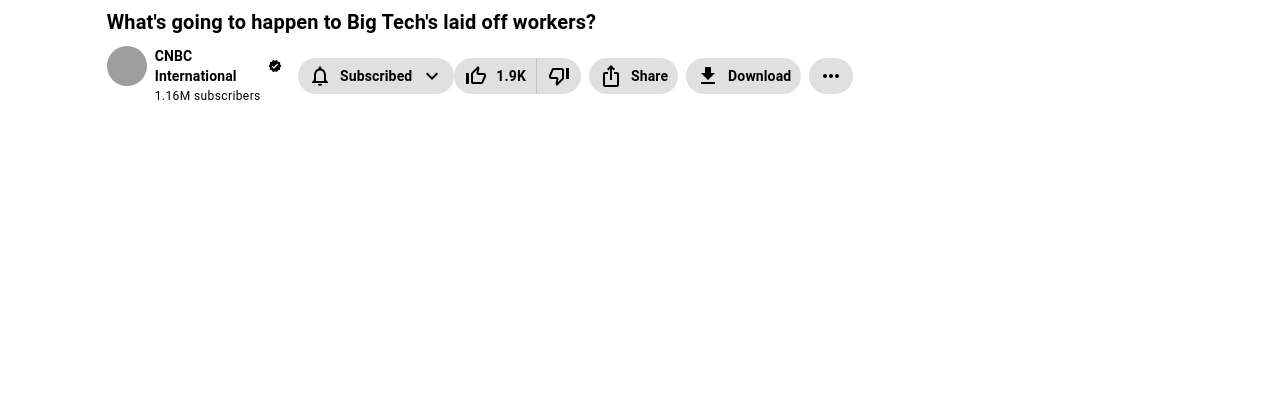
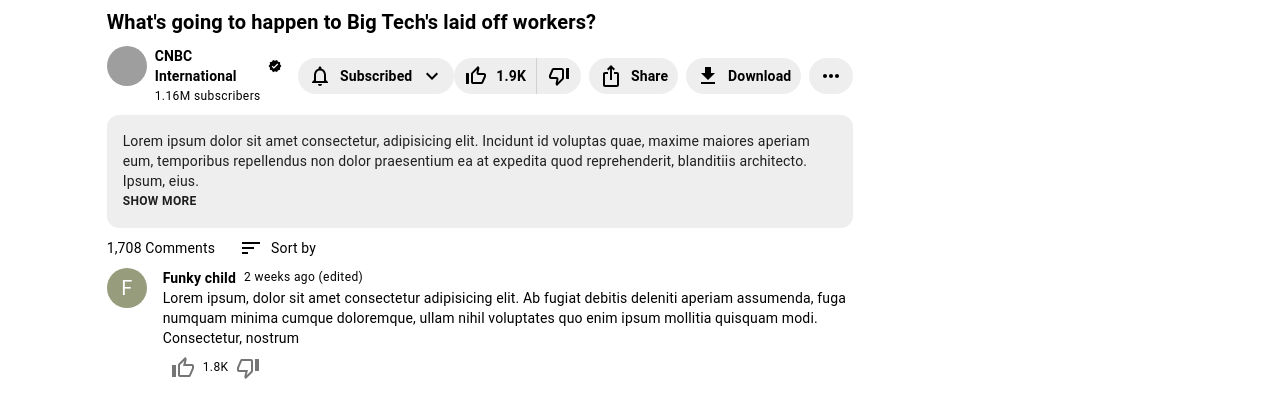
Before and after one commit to andrianarivo/youtube-player-clone, a React (Create React App) app: page / in a window 1280 px wide. Shown: the part 502-912 px from the top of the page. Before the commit the page ends 800 px from the top, so only its background shows below. Built offline with nearby package versions, Linux system fonts and the light colour scheme; grey boxes are pictures that could not be loaded.

Commit message:
finished one side of final output

```diff
--- a/src/App.tsx
+++ b/src/App.tsx
@@ -3,10 +3,23 @@ import ExpandMoreIcon from '@mui/icons-material/ExpandMore';
 import IosShareIcon from '@mui/icons-material/IosShare';
 import MoreHorizIcon from '@mui/icons-material/MoreHoriz';
 import NotificationsOutlinedIcon from '@mui/icons-material/NotificationsOutlined';
-import { Grid, Stack, styled, Typography, useTheme } from '@mui/material';
+import SortIcon from '@mui/icons-material/Sort';
+import {
+  Box,
+  ButtonBase,
+  Collapse,
+  Grid,
+  Paper,
+  Stack,
+  styled,
+  Typography,
+  useTheme,
+} from '@mui/material';
 import * as React from 'react';
+import { useState } from 'react';
 import ChannelAvatar from './components/ChannelAvatar';
 import ChipButton from './components/ChipButton';
+import Comment from './components/Comment';
 import LikeDislikeButton from './components/LikeDislikeButton';
 import PrimarySearchAppBar from './components/PrimarySearchAppBar';
 import YTPlayer from './components/YTPlayer';
@@ -18,6 +31,12 @@ const StyledTypography = styled(Typography)(({ theme }) => ({
 
 function App() {
   const theme = useTheme();
+  const [showMore, setShowMore] = useState(false);
+
+  const handleShowMore = () => {
+    setShowMore(!showMore);
+  };
+
   return (
     <Stack>
       <PrimarySearchAppBar />
@@ -78,6 +97,98 @@ function App() {
                 </ChipButton>
               </Stack>
             </Stack>
+            <Box>
+              <Paper
+                elevation={0}
+                sx={{
+                  backgroundColor: theme.palette.grey[200],
+                  borderRadius: '12px',
+                  padding: theme.spacing(2),
+                }}
+              >
+                <Typography variant='body2'>
+                  Lorem ipsum dolor sit amet consectetur, adipisicing elit.
+                  Incidunt id voluptas quae, maxime maiores aperiam eum,
+                  temporibus repellendus non dolor praesentium ea at expedita
+                  quod reprehenderit, blanditiis architecto. Ipsum, eius.
+                </Typography>
+                <Collapse in={showMore} unmountOnExit timeout='auto'>
+                  <Typography variant='body2'>
+                    Lorem ipsum dolor sit amet consectetur, adipisicing elit.
+                    Incidunt id voluptas quae, maxime maiores aperiam eum,
+                    temporibus repellendus non dolor praesentium ea at expedita
+                    quod reprehenderit, blanditiis architecto. Ipsum, eius.
+                    Lorem ipsum dolor sit, amet consectetur adipisicing elit.
+                    Voluptatibus omnis, veniam at qui quasi, ipsam numquam
+                    voluptatum nihil nisi error odit soluta tempore non placeat
+                    suscipit exercitationem excepturi minima mollitia. Lorem
+                    ipsum dolor, sit amet consectetur adipisicing elit. Cumque
+                    illum vitae nesciunt aliquid maxime, reiciendis, animi,
+                    explicabo velit itaque magnam provident reprehenderit aut
+                    quos eos. Vero ratione harum nesciunt corporis. Lorem ipsum
+                    dolor sit amet consectetur, adipisicing elit. Voluptatem
+                    optio assumenda laborum repudiandae rem tempore aut
+                    consequatur tenetur minus voluptatum, placeat hic laudantium
+                    perspiciatis quis repellendus saepe dignissimos eius
+                    deserunt.
+                  </Typography>
+                </Collapse>
+                <ButtonBase onClick={handleShowMore}>
+                  <Typography
+                    variant='button'
+                    sx={{
+                      fontWeight: 'bold',
+                      fontSize: 12,
+                    }}
+                  >
+                    show more
+                  </Typography>
+                </ButtonBase>
+              </Paper>
+            </Box>
+            <Stack>
+              <Stack
+                direction='row'
+                spacing={theme.spacing(3)}
+                alignItems='center'
+              >
+                <Typography variant='body2'>1,708 Comments</Typography>
+                <ButtonBase>
+                  <Stack
+                    direction='row'
+                    spacing={theme.spacing(1)}
+                    alignItems='center'
+                  >
+                    <SortIcon />
+                    <Typography variant='body2'>Sort by</Typography>
+                  </Stack>
+                </ButtonBase>
+              </Stack>
+            </Stack>
+            <Stack spacing={theme.spacing(3)}>
+              <Comment
+                avatarLetter='F'
+                userName='Funky child'
+                lastUpdate='2 weeks ago'
+                body='Lorem ipsum, dolor sit amet consectetur adipisicing elit. Ab fugiat debitis deleniti aperiam assumenda, fuga numquam minima cumque doloremque, ullam nihil voluptates quo enim ipsum mollitia quisquam modi. Consectetur, nostrum'
+                likeNb='1.8K'
+                edited={true}
+              />
+              <Comment
+                avatarLetter='W'
+                userName='Will Ipad'
+                lastUpdate='8 days ago'
+                body='Lorem ipsum, dolor sit amet consectetur adipisicing elit. Ab fugiat debitis deleniti aperiam assumenda, fuga numquam minima cumque doloremque, ullam nihil voluptates quo enim ipsum mollitia quisquam modi. Consectetur, nostrum'
+                likeNb='556'
+              />
+              <Comment
+                avatarLetter='F'
+                userName='Leonel Kalupeteka'
+                lastUpdate='2 weeks ago'
+                body='Lorem ipsum, dolor sit amet consectetur adipisicing elit. Ab fugiat debitis deleniti aperiam assumenda, fuga numquam minima cumque doloremque, ullam nihil voluptates quo enim ipsum mollitia quisquam modi. Consectetur, nostrum'
+                likeNb='1.3K'
+              />
+            </Stack>
           </Stack>
         </Grid>
         <Grid item xs={3}></Grid>
--- a/src/components/ChipButton.tsx
+++ b/src/components/ChipButton.tsx
@@ -10,7 +10,7 @@ const StyledButtonBase = styled(ButtonBase)(({ theme }) => ({
   justifyContent: 'space-between',
   gap: '8px',
   alignItems: 'center',
-  backgroundColor: theme.palette.grey[300],
+  backgroundColor: theme.palette.grey[200],
   borderRadius: '18px',
   height: '36px',
   padding: '0 10px',
--- /dev/null
+++ b/src/components/Comment.tsx
@@ -0,0 +1,68 @@
+import ThumbDownOutlinedIcon from '@mui/icons-material/ThumbDownOutlined';
+import ThumbUpOutlinedIcon from '@mui/icons-material/ThumbUpOutlined';
+import { Avatar, Stack, Typography, useTheme } from '@mui/material';
+import IconButton from '@mui/material/IconButton';
+import { StackProps } from '@mui/material/Stack';
+import * as React from 'react';
+
+export type CommentProps = StackProps & {
+  avatarLetter: string;
+  userName: string;
+  lastUpdate: string;
+  body: string;
+  likeNb: string;
+  edited?: boolean;
+};
+
+function Comment({
+  avatarLetter,
+  userName,
+  lastUpdate,
+  body,
+  likeNb,
+  edited,
+  ...props
+}: CommentProps) {
+  const theme = useTheme();
+  const randomColor = Math.floor(Math.random() * 16777215).toString(16);
+
+  return (
+    <Stack {...props} direction='row' spacing={theme.spacing(2)}>
+      <Avatar
+        sx={{
+          backgroundColor: `#${randomColor}`,
+        }}
+      >
+        {avatarLetter}
+      </Avatar>
+      <Stack>
+        <Stack direction='row' spacing={theme.spacing(1)}>
+          <Typography
+            variant='body2'
+            sx={{
+              fontWeight: 'bold',
+            }}
+          >
+            {userName}
+          </Typography>
+          <Typography variant='caption'>
+            {lastUpdate}
+            {edited ? ' (edited)' : ''}
+          </Typography>
+        </Stack>
+        <Typography variant='body2'>{body}</Typography>
+        <Stack direction='row' alignItems='center'>
+          <IconButton>
+            <ThumbUpOutlinedIcon />
+          </IconButton>
+          <Typography variant='caption'>{likeNb}</Typography>
+          <IconButton>
+            <ThumbDownOutlinedIcon />
+          </IconButton>
+        </Stack>
+      </Stack>
+    </Stack>
+  );
+}
+
+export default Comment;
--- a/src/components/LikeDislikeButton.tsx
+++ b/src/components/LikeDislikeButton.tsx
@@ -14,7 +14,7 @@ function LikeDislikeButton() {
   return (
     <Stack
       sx={{
-        backgroundColor: theme.palette.grey[300],
+        backgroundColor: theme.palette.grey[200],
         borderRadius: '18px',
         height: '36px',
         overflow: 'hidden',
```
